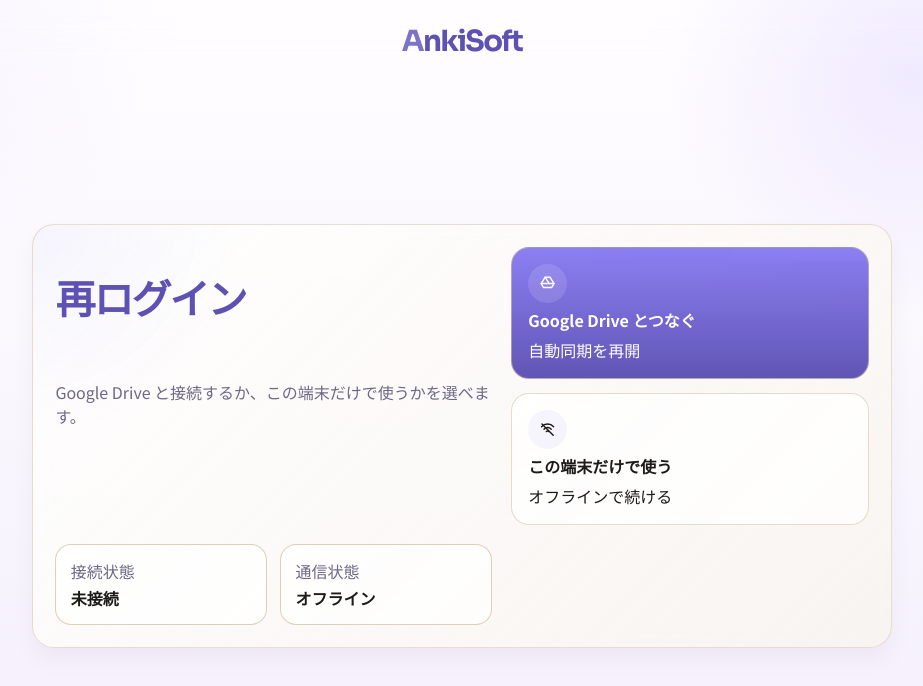
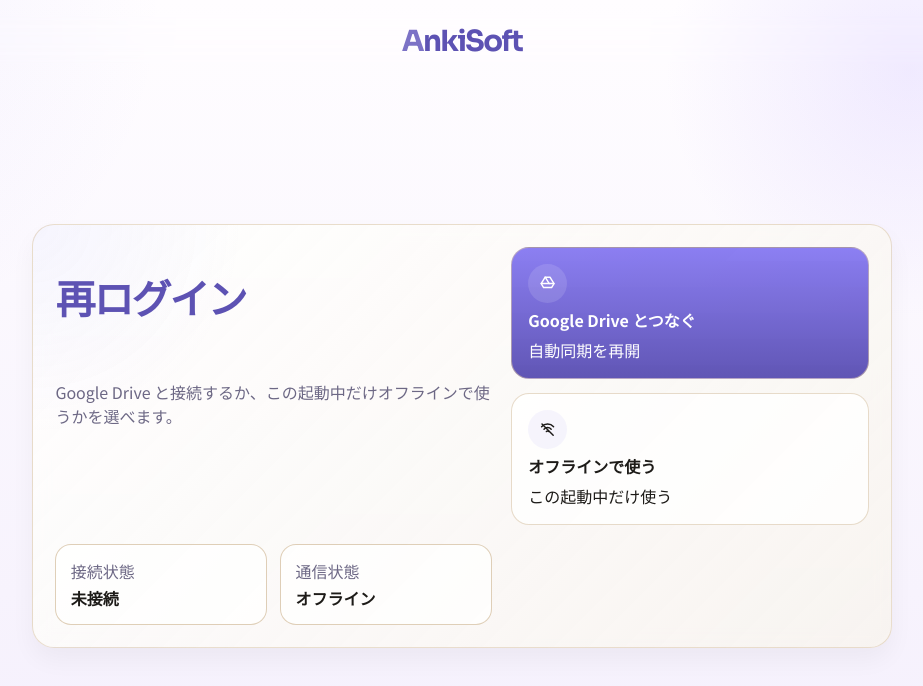
Before and after one commit to kakeru22/STUDY, a React (Vite) app: page /welcome in a window 1280 px wide. Shown: the top 686 px of the page, without its empty margins (178-1101 px from the left). Built offline with nearby package versions, Linux system fonts and the light colour scheme.

Commit message:
Make offline mode session-only

```diff
--- a/src/app/router.tsx
+++ b/src/app/router.tsx
@@ -100,11 +100,15 @@
 }
 
 export function AppRoutes() {
-  const { state } = useAppContext();
+  const { isTemporaryOfflineAccess, state } = useAppContext();
   const isOffline = typeof navigator !== "undefined" ? !navigator.onLine : false;
 
   if (!state.isHydrated) {
     return <LoadingShell />;
+  }
+
+  if (isTemporaryOfflineAccess) {
+    return <MainShell />;
   }
 
   if (!state.settings.googleClientId.trim()) {
--- a/src/contexts/AppContext.tsx
+++ b/src/contexts/AppContext.tsx
@@ -26,6 +26,7 @@
 
 type AppContextValue = {
   state: AppState;
+  isTemporaryOfflineAccess: boolean;
   addQuestion: (draft: QuestionDraft) => string;
   updateQuestion: (id: string, draft: QuestionDraft) => void;
   deleteQuestion: (id: string) => void;
@@ -35,6 +36,7 @@
   importSnapshot: (snapshot: PersistedState) => void;
   updateSettings: (patch: Partial<AppSettings>) => void;
   setStartupMode: (mode: AppSettings["startupMode"]) => void;
+  enterOfflineMode: () => void;
   authorizeGoogleDrive: () => Promise<void>;
   syncToDrive: () => Promise<void>;
   loadFromDrive: () => Promise<void>;
@@ -229,6 +231,7 @@
 export function AppProvider({ children }: { children: ReactNode }) {
   const [state, dispatch] = useReducer(reducer, initialState);
   const [isOnline, setIsOnline] = useState(typeof navigator !== "undefined" ? navigator.onLine : true);
+  const [isTemporaryOfflineAccess, setIsTemporaryOfflineAccess] = useState(false);
   const isFirstSave = useRef(true);
   const autoSyncTimerRef = useRef<number | null>(null);
   const stateRef = useRef(state);
@@ -423,6 +426,7 @@
   const value = useMemo<AppContextValue>(() => {
     return {
       state,
+      isTemporaryOfflineAccess,
       addQuestion(draft) {
         const timestamp = new Date().toISOString();
         const id = `q_${Date.now()}`;
@@ -474,7 +478,11 @@
       setStartupMode(mode) {
         dispatch({ type: "update-settings", payload: { startupMode: mode }, trackDirty: false });
       },
+      enterOfflineMode() {
+        setIsTemporaryOfflineAccess(true);
+      },
       async authorizeGoogleDrive() {
+        setIsTemporaryOfflineAccess(false);
         dispatch({ type: "set-sync", payload: { mode: "syncing", statusMessage: "Google にログインしています。" } });
         try {
           await requestDriveAccessToken(state.settings.googleClientId);
@@ -506,6 +514,7 @@
         await runLoadFromDrive();
       },
       signOutDrive() {
+        setIsTemporaryOfflineAccess(false);
         revokeDriveAccess();
         dispatch({ type: "update-settings", payload: { startupMode: "unset" }, trackDirty: false });
         dispatch({
@@ -521,7 +530,7 @@
         return toPersistedState(state);
       }
     };
-  }, [state]);
+  }, [isTemporaryOfflineAccess, state]);
 
   return <AppContext.Provider value={value}>{children}</AppContext.Provider>;
 }
--- a/src/pages/SetupPage.tsx
+++ b/src/pages/SetupPage.tsx
@@ -6,7 +6,7 @@
 
 export function SetupPage() {
   const navigate = useNavigate();
-  const { state, setStartupMode, updateSettings } = useAppContext();
+  const { enterOfflineMode, state, updateSettings } = useAppContext();
   const [clientId, setClientId] = useState(state.settings.googleClientId);
   const [isHelpOpen, setIsHelpOpen] = useState(false);
 
@@ -16,7 +16,7 @@
   }
 
   function handleOfflineStart() {
-    setStartupMode("offline");
+    enterOfflineMode();
     navigate("/");
   }
 
@@ -57,7 +57,7 @@
                 <AppIcon name="offline" className="welcome-option__icon" />
               </span>
               <strong>オフラインで使う</strong>
-              <span>あとで設定</span>
+              <span>この起動中だけ使う</span>
             </button>
           </div>
         </div>
--- a/src/pages/WelcomePage.tsx
+++ b/src/pages/WelcomePage.tsx
@@ -5,7 +5,7 @@
 
 export function WelcomePage() {
   const navigate = useNavigate();
-  const { authorizeGoogleDrive, loadFromDrive, setStartupMode, state } = useAppContext();
+  const { authorizeGoogleDrive, enterOfflineMode, loadFromDrive, state } = useAppContext();
   const [busyMessage, setBusyMessage] = useState("");
 
   async function handleDriveStart() {
@@ -24,7 +24,7 @@
   }
 
   function handleOfflineStart() {
-    setStartupMode("offline");
+    enterOfflineMode();
     navigate("/");
   }
 
@@ -40,7 +40,7 @@
       <div className="welcome-shell panel">
         <div className="welcome-copy">
           <h2>再ログイン</h2>
-          <p>Google Drive と接続するか、この端末だけで使うかを選べます。</p>
+          <p>Google Drive と接続するか、この起動中だけオフラインで使うかを選べます。</p>
         </div>
 
         <div className="welcome-options">
@@ -56,8 +56,8 @@
             <span className="welcome-option__icon-wrap">
               <AppIcon name="offline" className="welcome-option__icon" />
             </span>
-            <strong>この端末だけで使う</strong>
-            <span>オフラインで続ける</span>
+            <strong>オフラインで使う</strong>
+            <span>この起動中だけ使う</span>
           </button>
         </div>
 
```
